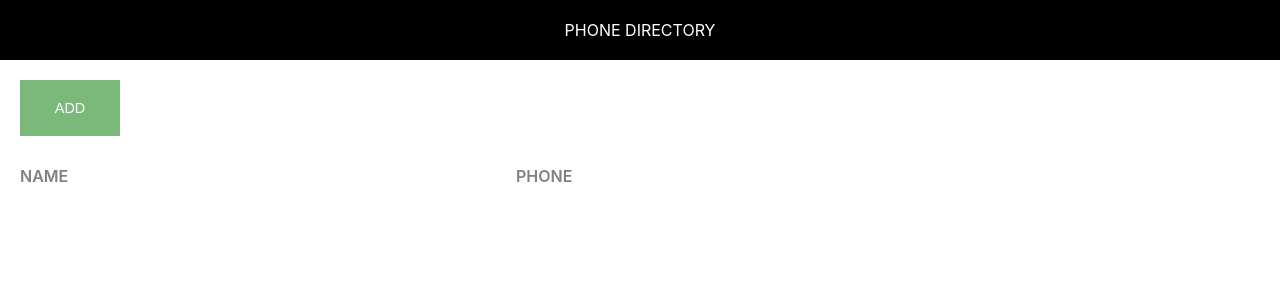
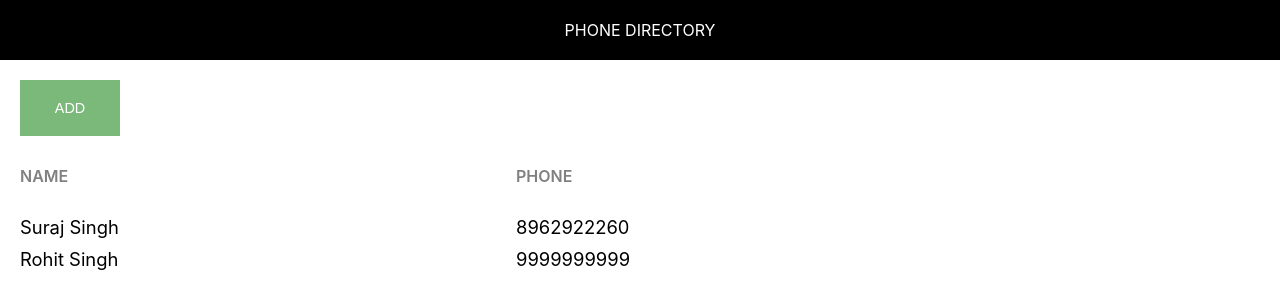
Before and after one commit to Suraj10074/phone-directory-app, a React (Create React App) app: page / in a window 1280 px wide. Shown: the top 308 px of the page. Built offline with nearby package versions, Linux system fonts and the light colour scheme.

Commit message:
Rendered Subscribers Dynamically

```diff
--- a/src/App.js
+++ b/src/App.js
@@ -4,15 +4,40 @@
 
 class App extends Component {
   render() {
+    let subscribers = [
+      {
+        name:"Suraj Singh",
+        phone:8962922260,
+        id:1
+      },
+      {
+        name:"Rohit Singh",
+        phone:9999999999,
+        id:2
+      }
+    ]
+
     return (
-      <div>
+      <div className="component-container">
         <Header/>
         <div className="component-body-container">
             <button className="custom-btn add-btn">Add</button>
+
             <div className="grid-container heading-container">
                 <span className="grid-item name-heading">Name</span>
                 <span className="grid-item name-heading">Phone</span>
             </div>
+
+            {
+              subscribers.map(sub => {
+                return (
+                  <div key={sub.id} className="grid-container">
+                    <span className="grid-item">{sub.name}</span>
+                    <span className="grid-item">{sub.phone}</span>
+                  </div>
+                  );
+                })
+            }
         </div>
       </div>
     );
```
